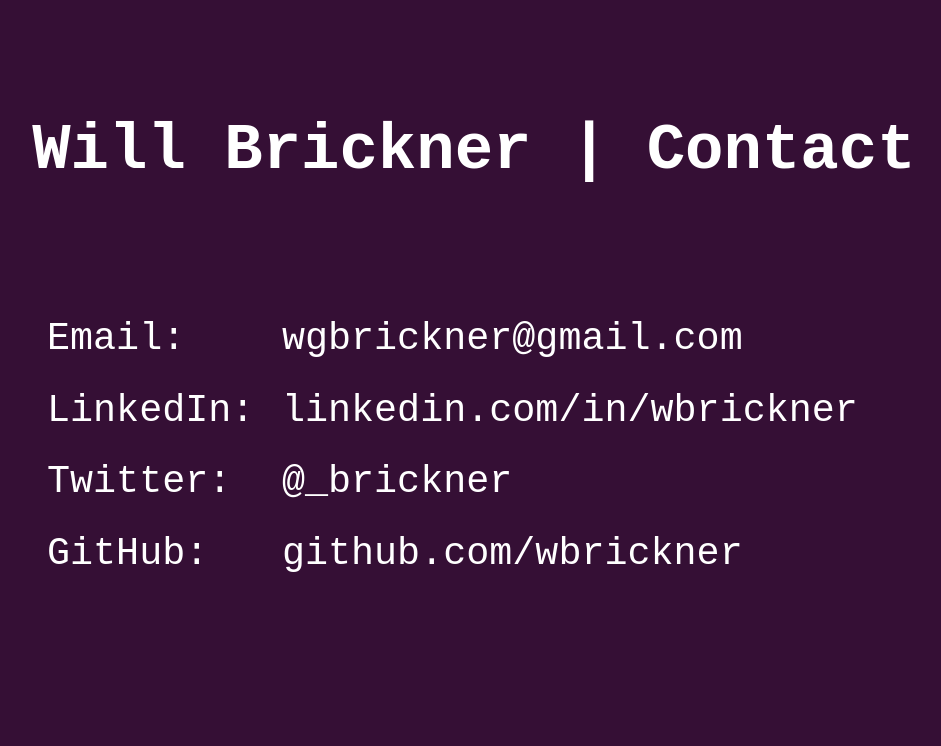
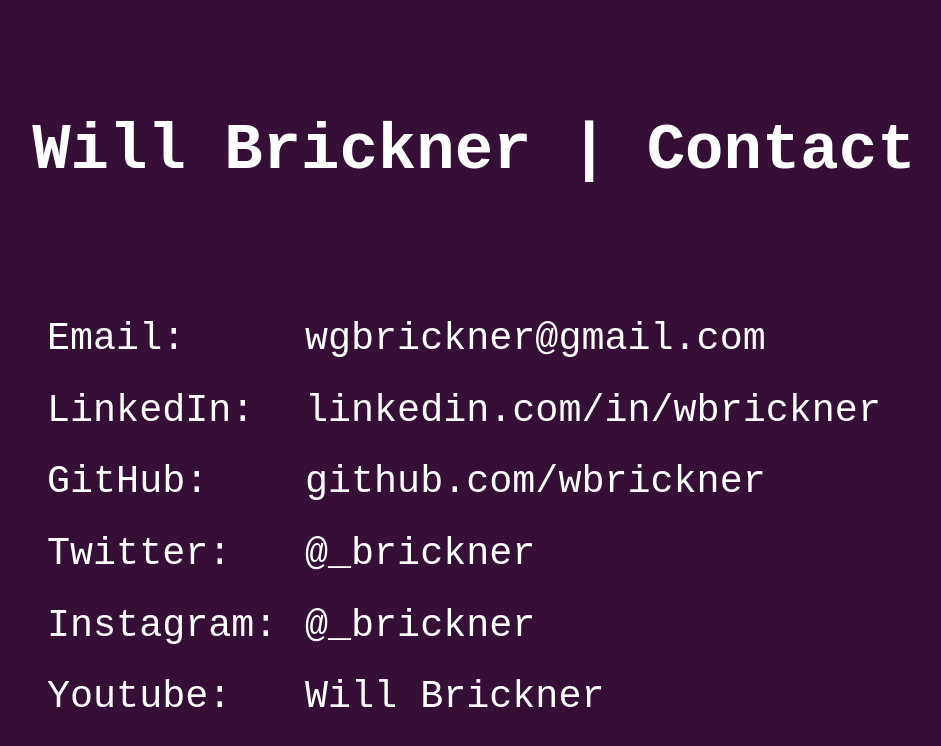
Before and after one commit to wbrickner/brickner.me, a plain HTML site: page contact/index.html in a window 1280 px wide. Shown: the whole page, without its empty margins (83-1024 px from the left). Drawn offline with Linux system fonts and the light colour scheme.

```diff
--- a/contact/index.html
+++ b/contact/index.html
@@ -20,12 +20,20 @@
 						<td><a href="https://www.linkedin.com/in/wbrickner/" alt="Will Brickner's LinkedIn">linkedin.com/in/wbrickner</a></td>
 					</tr>
 					<tr>
+						<td>GitHub: </td>
+						<td><a href="https://github.com/wbrickner">github.com/wbrickner</a></td>
+					</tr>
+					<tr>
 						<td>Twitter: </td>
 						<td><a href="https://twitter.com/_brickner">@_brickner</a></td>
 					</tr>
 					<tr>
-						<td>GitHub: </td>
-						<td><a href="https://github.com/wbrickner">github.com/wbrickner</a></td>
+						<td>Instagram: </td>
+						<td><a href="https://www.instagram.com/_brickner">@_brickner</a></td>
+					</tr>
+					<tr>
+						<td>Youtube: </td>
+						<td><a href="https://www.youtube.com/channel/UCiua22GJr5OuvIwi1NhqZ2g">Will Brickner</a></td>
 					</tr>
 				</tbody>
 			</table>
```
Also changed, not shown: art/index.html (+5 -0 lines).
